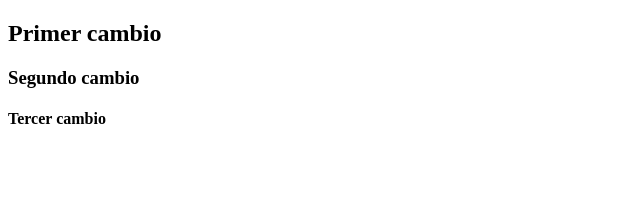
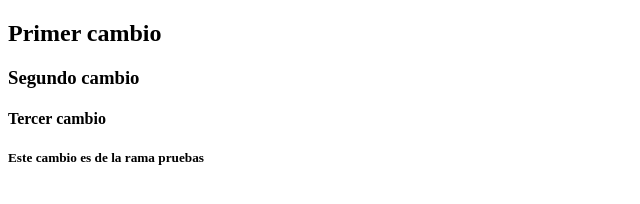
Before and after one commit to jmontalvans/alpha, a plain HTML site: page index.html in a window 1280 px wide. Shown: the whole page, without its empty margins (0-640 px from the left). Drawn offline with Linux system fonts and the light colour scheme.

Commit message:
Cuarto commit - Rama Pruebas

```diff
--- a/index.html
+++ b/index.html
@@ -12,5 +12,7 @@
     <h3>Segundo cambio</h3>
 
     <h4>Tercer cambio</h4>
+
+    <h5>Este cambio es de la rama pruebas</h5>
 </body>
 </html>
```
